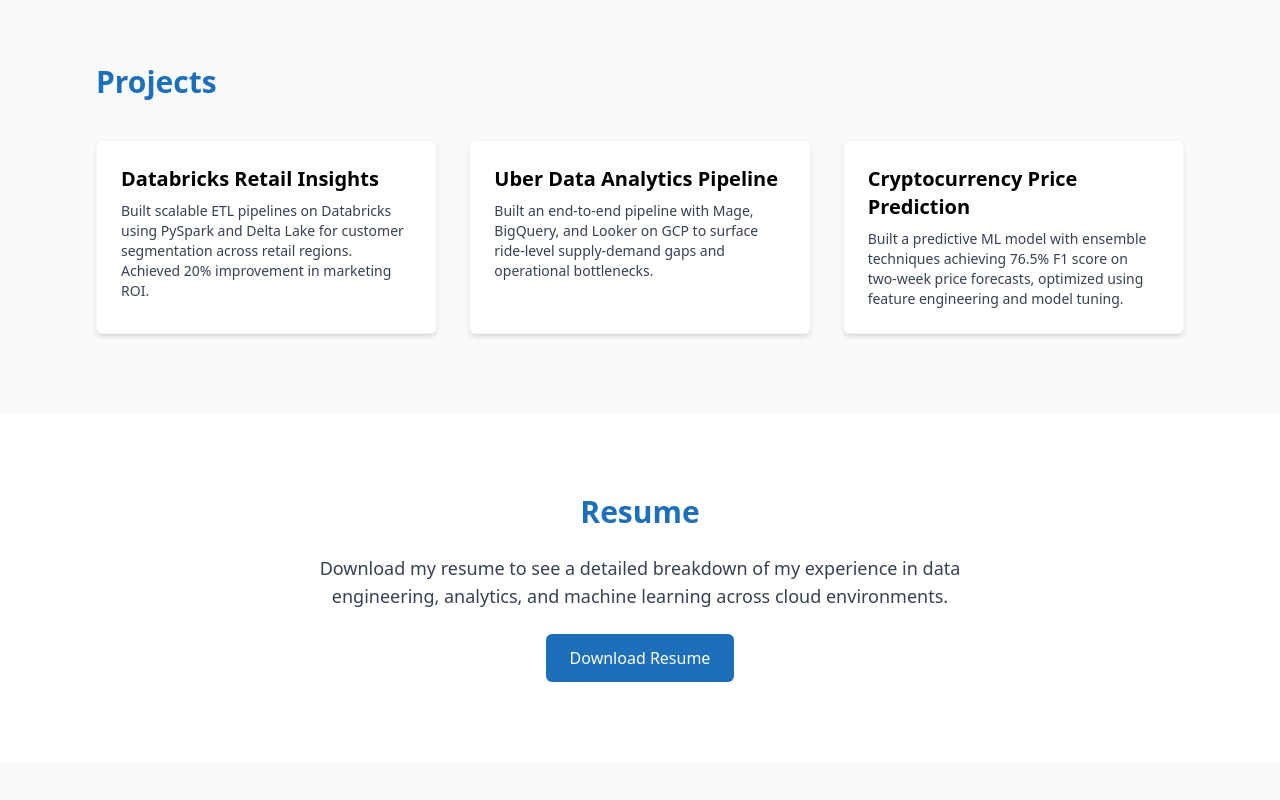
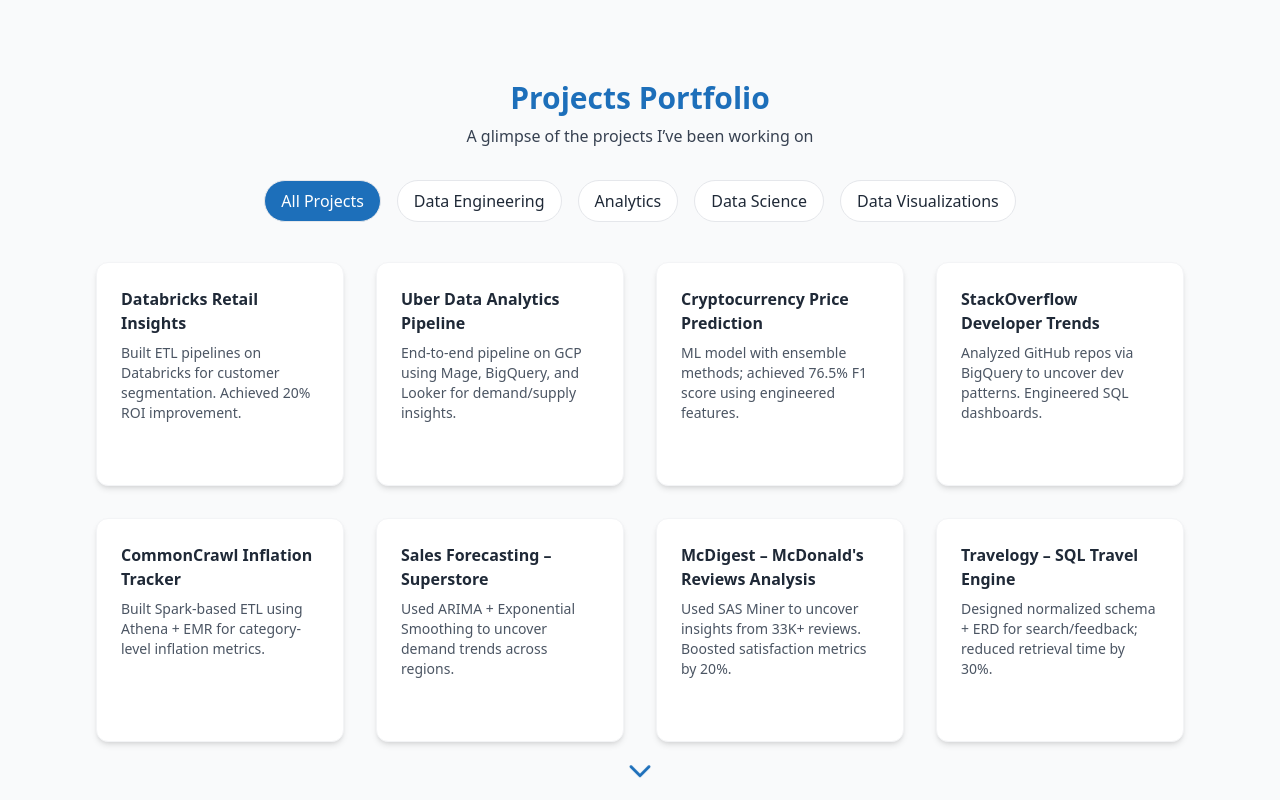
Before and after one commit to kamineni-rohit/rohit-kamineni-website, a React (Vite) app: page / in a window 1280 px wide. Shown: the part 1680-2480 px from the top of the page. Built offline with nearby package versions, Linux system fonts and the light colour scheme.

Commit message:
Update Projects and Resume sections

```diff
--- a/src/components/Projects.jsx
+++ b/src/components/Projects.jsx
@@ -1,29 +1,115 @@
-const Projects = () => {
-    const projectList = [
+import { useState } from "react";
+import { FiChevronDown } from "react-icons/fi";
+
+const projectCategories = [
+  "All Projects",
+  "Data Engineering",
+  "Analytics",
+  "Data Science",
+  "Data Visualizations",
+];
+
+const projectsData = [
   {
     title: "Databricks Retail Insights",
-        desc: "Built scalable ETL pipelines on Databricks using PySpark and Delta Lake for customer segmentation across retail regions. Achieved 20% improvement in marketing ROI.",
+    desc: "Built ETL pipelines on Databricks for customer segmentation. Achieved 20% ROI improvement.",
+    categories: ["All Projects", "Data Engineering", "Analytics"],
   },
   {
     title: "Uber Data Analytics Pipeline",
-        desc: "Built an end-to-end pipeline with Mage, BigQuery, and Looker on GCP to surface ride-level supply-demand gaps and operational bottlenecks.",
+    desc: "End-to-end pipeline on GCP using Mage, BigQuery, and Looker for demand/supply insights.",
+    categories: ["All Projects", "Data Engineering", "Analytics"],
   },
   {
     title: "Cryptocurrency Price Prediction",
-        desc: "Built a predictive ML model with ensemble techniques achieving 76.5% F1 score on two-week price forecasts, optimized using feature engineering and model tuning.",
+    desc: "ML model with ensemble methods; achieved 76.5% F1 score using engineered features.",
+    categories: ["All Projects", "Data Science"],
+  },
+  {
+    title: "StackOverflow Developer Trends",
+    desc: "Analyzed GitHub repos via BigQuery to uncover dev patterns. Engineered SQL dashboards.",
+    categories: ["All Projects", "Data Visualizations", "Analytics"],
+  },
+  {
+    title: "CommonCrawl Inflation Tracker",
+    desc: "Built Spark-based ETL using Athena + EMR for category-level inflation metrics.",
+    categories: ["All Projects", "Data Engineering", "Analytics"],
+  },
+  {
+    title: "Sales Forecasting – Superstore",
+    desc: "Used ARIMA + Exponential Smoothing to uncover demand trends across regions.",
+    categories: ["All Projects", "Data Science", "Analytics"],
+  },
+  {
+    title: "McDigest – McDonald's Reviews Analysis",
+    desc: "Used SAS Miner to uncover insights from 33K+ reviews. Boosted satisfaction metrics by 20%.",
+    categories: ["All Projects", "Data Science", "Analytics"],
+  },
+  {
+    title: "Travelogy – SQL Travel Engine",
+    desc: "Designed normalized schema + ERD for search/feedback; reduced retrieval time by 30%.",
+    categories: ["All Projects", "Data Engineering", "Data Visualizations"],
   },
 ];
 
+const Projects = () => {
+  const [activeCategory, setActiveCategory] = useState("All Projects");
+
+  const filteredProjects = projectsData.filter((project) =>
+    project.categories.includes(activeCategory)
+  );
+
   return (
-      <section id="projects" className="bg-gray-50 py-20 px-6 md:px-24">
-        <h2 className="text-3xl font-bold text-accent mb-10">Projects</h2>
-        <div className="grid md:grid-cols-2 lg:grid-cols-3 gap-8">
-          {projectList.map((project, index) => (
-            <div key={index} className="bg-white p-6 rounded-md shadow-md border border-gray-100 hover:shadow-lg transition">
-              <h3 className="text-xl font-semibold mb-2">{project.title}</h3>
-              <p className="text-gray-700 text-sm">{project.desc}</p>
+    <section
+      id="projects"
+      className="min-h-screen bg-gray-50 py-24 px-6 md:px-24 relative flex flex-col items-center"
+    >
+      <h2 className="text-3xl font-bold text-accent mb-2 text-center">
+        Projects Portfolio
+      </h2>
+      <p className="text-gray-700 text-center mb-8">
+        A glimpse of the projects I’ve been working on
+      </p>
+
+      <div className="flex flex-wrap justify-center gap-4 mb-10">
+        {projectCategories.map((cat) => (
+          <button
+            key={cat}
+            onClick={() => setActiveCategory(cat)}
+            className={`px-4 py-2 rounded-full border ${
+              activeCategory === cat
+                ? "bg-accent text-white"
+                : "bg-white text-gray-800"
+            } hover:bg-accent hover:text-white transition`}
+          >
+            {cat}
+          </button>
+        ))}
+      </div>
+
+      <div className="grid grid-cols-1 sm:grid-cols-2 lg:grid-cols-4 gap-8 max-w-7xl w-full">
+        {filteredProjects.map((project, index) => (
+          <div
+            key={index}
+            className="bg-white p-6 h-56 rounded-xl shadow-md border border-gray-100 hover:shadow-lg transition flex flex-col justify-between"
+          >
+            <div>
+              <h3 className="text-md font-semibold mb-2 text-gray-800">
+                {project.title}
+              </h3>
+              <p className="text-sm text-gray-600">{project.desc}</p>
+            </div>
           </div>
         ))}
+      </div>
+
+      <div
+        className="absolute bottom-10 text-accent text-4xl cursor-pointer animate-bounce"
+        onClick={() =>
+          document.getElementById("resume")?.scrollIntoView({ behavior: "smooth" })
+        }
+      >
+        <FiChevronDown />
       </div>
     </section>
   );
--- a/src/components/Resume.jsx
+++ b/src/components/Resume.jsx
@@ -1,18 +1,77 @@
+import { useState, useEffect } from "react";
+import { FiX } from "react-icons/fi";
+
 const Resume = () => {
+  const [showPreview, setShowPreview] = useState(false);
+  const RESUME_PATH = `${import.meta.env.BASE_URL}Rohit_Kamineni_Resume.pdf`;
+
+  // Prevent background scrolling when modal is open
+  useEffect(() => {
+    document.body.style.overflow = showPreview ? "hidden" : "auto";
+    return () => (document.body.style.overflow = "auto");
+  }, [showPreview]);
+
   return (
-      <section id="resume" className="bg-white py-20 px-6 md:px-24 text-center">
+    <section id="resume" className="bg-white py-20 px-6 md:px-24 text-center relative">
       <h2 className="text-3xl font-bold text-accent mb-6">Resume</h2>
       <p className="text-lg text-gray-700 mb-6 max-w-2xl mx-auto">
-          Download my resume to see a detailed breakdown of my experience in data engineering, analytics, and machine learning across cloud environments.
+        Download my resume to see a detailed breakdown of my experience in data engineering,
+        analytics, and machine learning across cloud environments.
       </p>
+
+      <div className="flex justify-center gap-6 flex-wrap">
+        <button
+          onClick={() => setShowPreview(true)}
+          className="bg-white border-2 border-accent text-accent font-medium px-6 py-3 rounded-md hover:bg-accent hover:text-white transition"
+        >
+          View Resume
+        </button>
+
         <a
-          href="/Rohit_Kamineni_Resume.pdf"
+          href={RESUME_PATH}
           target="_blank"
           rel="noopener noreferrer"
-          className="inline-block bg-accent text-white font-medium px-6 py-3 rounded-md hover:bg-blue-700 transition"
+          className="bg-accent text-white font-medium px-6 py-3 rounded-md hover:opacity-90 transition"
         >
           Download Resume
         </a>
+      </div>
+
+      {/* Modal Preview */}
+      {showPreview && (
+        <div
+          className="fixed inset-0 z-50 flex items-center justify-center p-4 bg-black bg-opacity-70"
+          onClick={() => setShowPreview(false)}
+        >
+          {/* Close button only */}
+          <button
+            className="fixed top-6 right-6 z-[60] text-white bg-gray-800 p-2 rounded-full hover:bg-red-600 transition"
+            onClick={() => setShowPreview(false)}
+            title="Close"
+          >
+            <FiX size={20} />
+          </button>
+
+          <div
+            className="relative max-w-6xl w-full h-[90vh] rounded-lg overflow-hidden shadow-xl bg-white"
+            onClick={(e) => e.stopPropagation()}
+          >
+            <div
+              className="w-full h-full overflow-y-scroll snap-y snap-mandatory"
+              style={{ scrollBehavior: "smooth" }}
+            >
+              <iframe
+                src={RESUME_PATH}
+                title="Resume Preview"
+                className="w-full h-full snap-start"
+                style={{
+                  backgroundColor: "white",
+                }}
+              ></iframe>
+            </div>
+          </div>
+        </div>
+      )}
     </section>
   );
 };
```
Also changed, not shown: 1 other file (tests, documents, lock files or other folders). Lines whose indentation alone changed are shown as unchanged.
